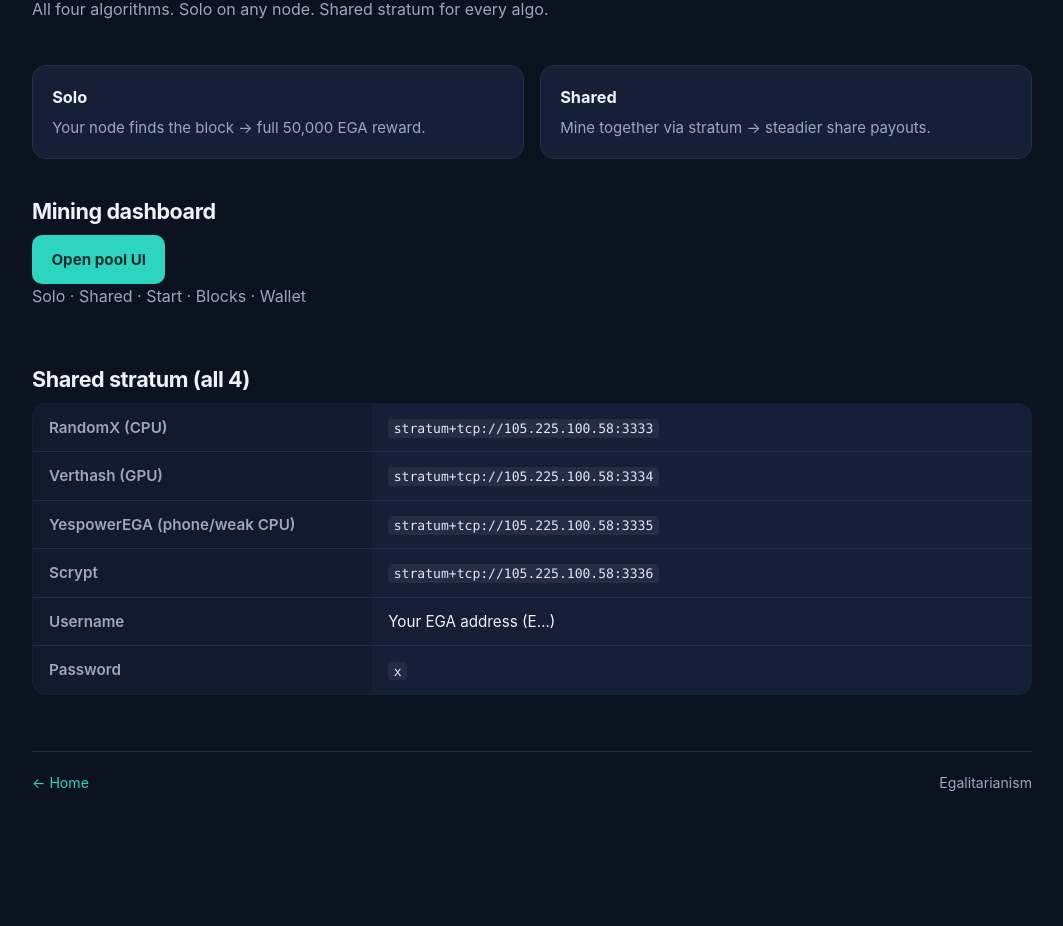
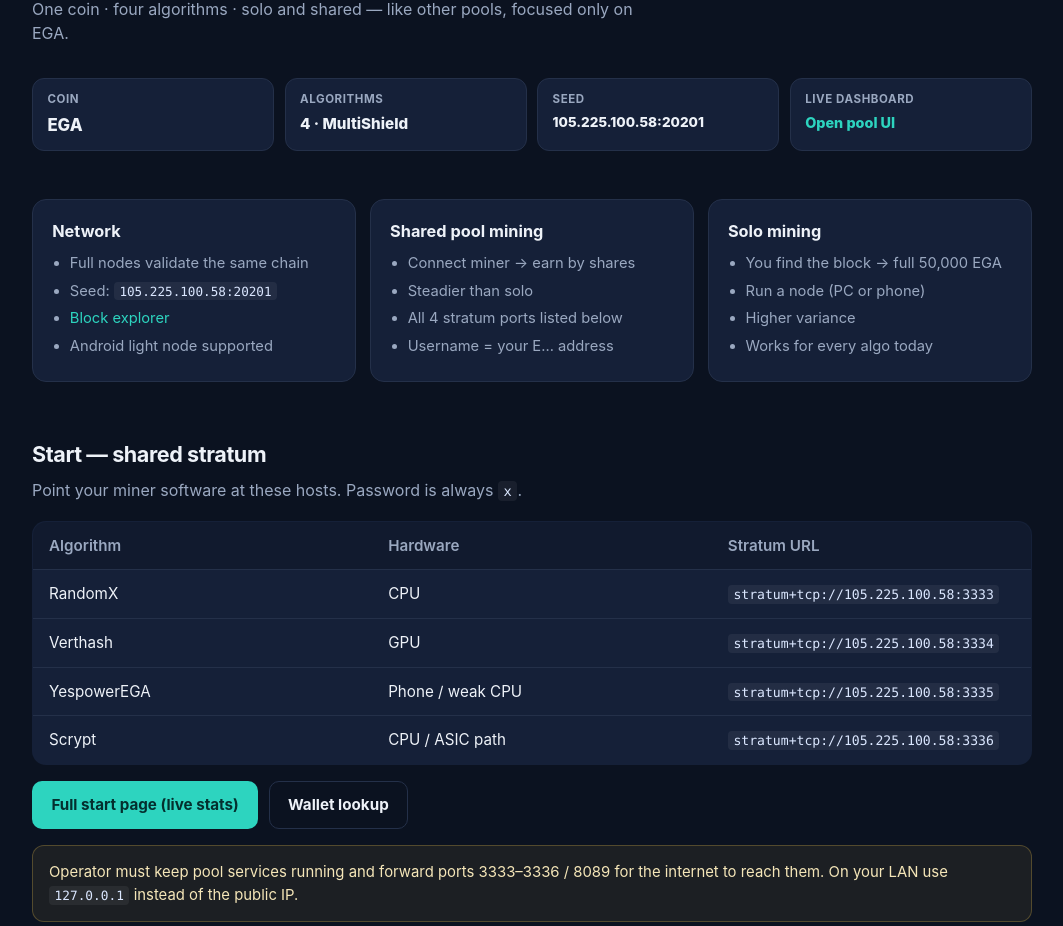
Before and after one commit to Egalitarianism-EGA/ega-website, a plain HTML site: page pool.html in a window 1280 px wide. Shown: the part 155-1081 px from the top of the page, without its empty margins (108-1171 px from the left). Before the commit the page ends 1005 px from the top, so only its background shows below. Drawn offline with Linux system fonts and the light colour scheme.

Commit message:
Pool page: Network/Shared/Solo layout like other pools

```diff
--- a/pool.html
+++ b/pool.html
@@ -6,11 +6,26 @@
   <title>Mining pool — Egalitarianism</title>
   <link rel="icon" href="assets/icon.png" type="image/png" />
   <link rel="stylesheet" href="assets/site.css" />
+  <style>
+    .pool-top { display:grid; grid-template-columns:repeat(auto-fit,minmax(150px,1fr)); gap:.65rem; margin:1rem 0 1.25rem; }
+    .pool-top .box { background:var(--card); border:1px solid var(--line); border-radius:12px; padding:.75rem .9rem; }
+    .pool-top .l { font-size:.72rem; text-transform:uppercase; letter-spacing:.05em; color:var(--muted); font-weight:700; }
+    .pool-top .v { font-size:1.05rem; font-weight:800; margin-top:.2rem; word-break:break-all; }
+    .three { display:grid; grid-template-columns:1fr 1fr 1fr; gap:.85rem; margin:1.25rem 0; }
+    @media(max-width:800px){ .three { grid-template-columns:1fr; } }
+    .three .card h3 { margin-bottom:.5rem; }
+    .three ul { margin:.4rem 0 0 1.1rem; color:var(--muted); font-size:.92rem; }
+    .three li { margin:.3rem 0; }
+    table.algo td code { font-size:.82rem; }
+  </style>
 </head>
 <body>
   <div class="wrap">
     <header class="nav">
-      <a class="brand" href="./"><img src="assets/icon.png" width="40" height="40" alt="EGA" /><span>Egalitarianism</span></a>
+      <a class="brand" href="./">
+        <img src="assets/icon.png" width="40" height="40" alt="EGA" />
+        <span>Egalitarianism</span>
+      </a>
       <nav class="nav-links">
         <a href="download.html">Download</a>
         <a href="mine.html">Mine</a>
@@ -18,35 +33,93 @@
         <a class="on" href="pool.html">Pool</a>
         <a href="wallet.html">Wallet</a>
         <a href="roadmap.html">Roadmap</a>
+        <a href="whitepaper.html">Whitepaper</a>
       </nav>
     </header>
+
     <div class="page-head">
-      <h1>Mine: solo or shared</h1>
-      <p>All four algorithms. Solo on any node. Shared stratum for every algo.</p>
+      <h1>EGA mining pool</h1>
+      <p>One coin · four algorithms · solo and shared — like other pools, focused only on EGA.</p>
     </div>
-    <section>
-      <div class="grid2">
-        <div class="card"><h3>Solo</h3><p>Your node finds the block → full 50,000 EGA reward.</p></div>
-        <div class="card"><h3>Shared</h3><p>Mine together via stratum → steadier share payouts.</p></div>
+
+    <div class="pool-top">
+      <div class="box"><div class="l">Coin</div><div class="v">EGA</div></div>
+      <div class="box"><div class="l">Algorithms</div><div class="v" style="font-size:.95rem">4 · MultiShield</div></div>
+      <div class="box"><div class="l">Seed</div><div class="v" style="font-size:.85rem">105.225.100.58:20201</div></div>
+      <div class="box"><div class="l">Live dashboard</div><div class="v" style="font-size:.9rem"><a href="http://105.225.100.58:8089/">Open pool UI</a></div></div>
+    </div>
+
+    <section class="three">
+      <div class="card">
+        <h3>Network</h3>
+        <ul>
+          <li>Full nodes validate the same chain</li>
+          <li>Seed: <code>105.225.100.58:20201</code></li>
+          <li><a href="explorer.html">Block explorer</a></li>
+          <li>Android light node supported</li>
+        </ul>
+      </div>
+      <div class="card">
+        <h3>Shared pool mining</h3>
+        <ul>
+          <li>Connect miner → earn by shares</li>
+          <li>Steadier than solo</li>
+          <li>All 4 stratum ports listed below</li>
+          <li>Username = your E… address</li>
+        </ul>
+      </div>
+      <div class="card">
+        <h3>Solo mining</h3>
+        <ul>
+          <li>You find the block → full 50,000 EGA</li>
+          <li>Run a node (PC or phone)</li>
+          <li>Higher variance</li>
+          <li>Works for every algo today</li>
+        </ul>
       </div>
     </section>
+
     <section>
-      <h2>Mining dashboard</h2>
-      <p><a class="btn btn-primary" href="http://105.225.100.58:8089/" target="_blank" rel="noopener">Open pool UI</a></p>
-      <p class="sub">Solo · Shared · Start · Blocks · Wallet</p>
+      <h2>Start — shared stratum</h2>
+      <p class="sub">Point your miner software at these hosts. Password is always <code>x</code>.</p>
+      <table class="algo">
+        <tr><th>Algorithm</th><th>Hardware</th><th>Stratum URL</th></tr>
+        <tr><td>RandomX</td><td>CPU</td><td><code>stratum+tcp://105.225.100.58:3333</code></td></tr>
+        <tr><td>Verthash</td><td>GPU</td><td><code>stratum+tcp://105.225.100.58:3334</code></td></tr>
+        <tr><td>YespowerEGA</td><td>Phone / weak CPU</td><td><code>stratum+tcp://105.225.100.58:3335</code></td></tr>
+        <tr><td>Scrypt</td><td>CPU / ASIC path</td><td><code>stratum+tcp://105.225.100.58:3336</code></td></tr>
+      </table>
+      <div class="cta" style="margin-top:1rem">
+        <a class="btn btn-primary" href="http://105.225.100.58:8089/start">Full start page (live stats)</a>
+        <a class="btn btn-ghost" href="http://105.225.100.58:8089/wallet">Wallet lookup</a>
+      </div>
+      <div class="note" style="margin-top:1rem">
+        Operator must keep pool services running and forward ports 3333–3336 / 8089 for the internet to reach them.
+        On your LAN use <code>127.0.0.1</code> instead of the public IP.
+      </div>
     </section>
+
     <section>
-      <h2>Shared stratum (all 4)</h2>
-      <table>
-        <tr><th>RandomX (CPU)</th><td><code>stratum+tcp://105.225.100.58:3333</code></td></tr>
-        <tr><th>Verthash (GPU)</th><td><code>stratum+tcp://105.225.100.58:3334</code></td></tr>
-        <tr><th>YespowerEGA (phone/weak CPU)</th><td><code>stratum+tcp://105.225.100.58:3335</code></td></tr>
-        <tr><th>Scrypt</th><td><code>stratum+tcp://105.225.100.58:3336</code></td></tr>
-        <tr><th>Username</th><td>Your EGA address (E…)</td></tr>
-        <tr><th>Password</th><td><code>x</code></td></tr>
-      </table>
+      <h2>GPU Verthash example</h2>
+      <pre><code>VerthashMiner -a verthash \
+  -o stratum+tcp://105.225.100.58:3334 \
+  -u YOUR_EGA_ADDRESS -p x \
+  --all-cl-devices -f ega-verthash.dat \
+  --no-verthash-data_verification</code></pre>
     </section>
-    <footer><span><a href="./">← Home</a></span><span>Egalitarianism</span></footer>
+
+    <section>
+      <h2>Solo (any algo)</h2>
+      <pre><code>egad -daemon
+ega-cli getnewaddress
+ega-cli generatetoaddress 1 YOUR_ADDRESS 10000000 randomx
+# yespower-ega | verthash | scrypt</code></pre>
+    </section>
+
+    <footer>
+      <span><a href="./">← Home</a></span>
+      <span>Egalitarianism</span>
+    </footer>
   </div>
 </body>
 </html>
```
Also changed, not shown: download.html (+1 -1 lines), wallet.html (+1 -1 lines).
